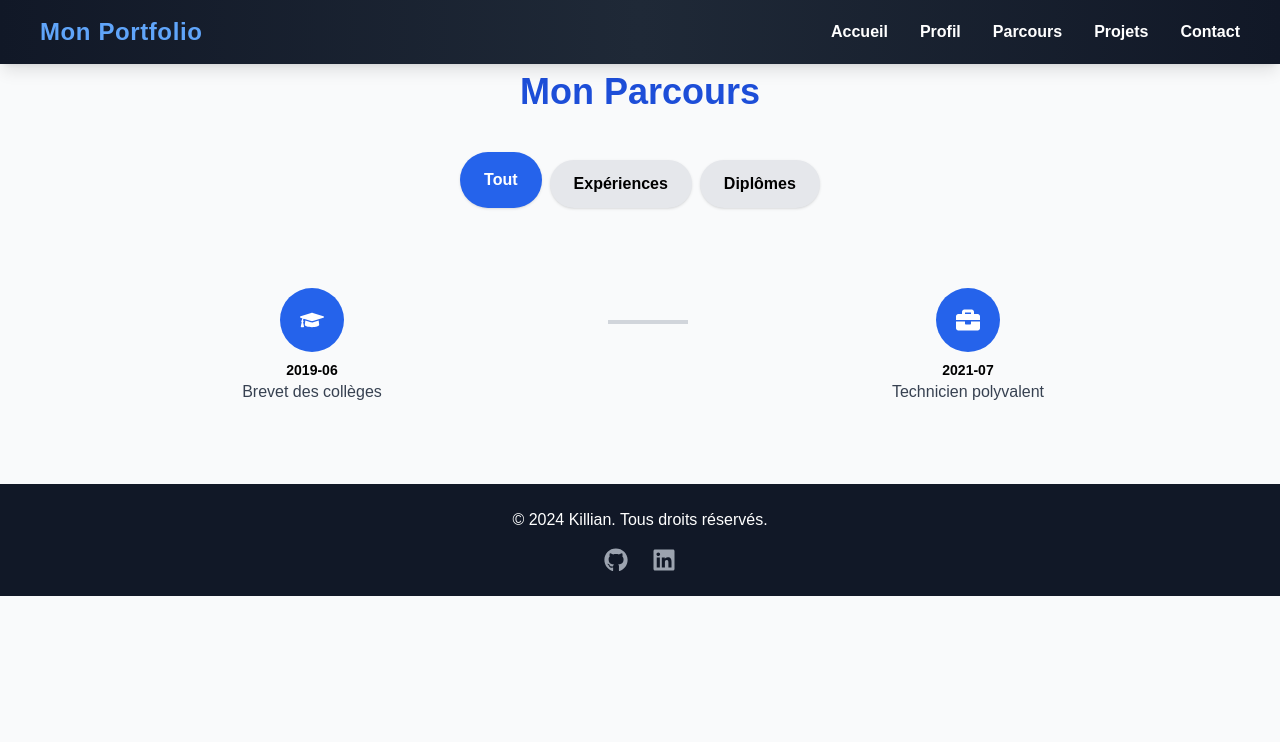
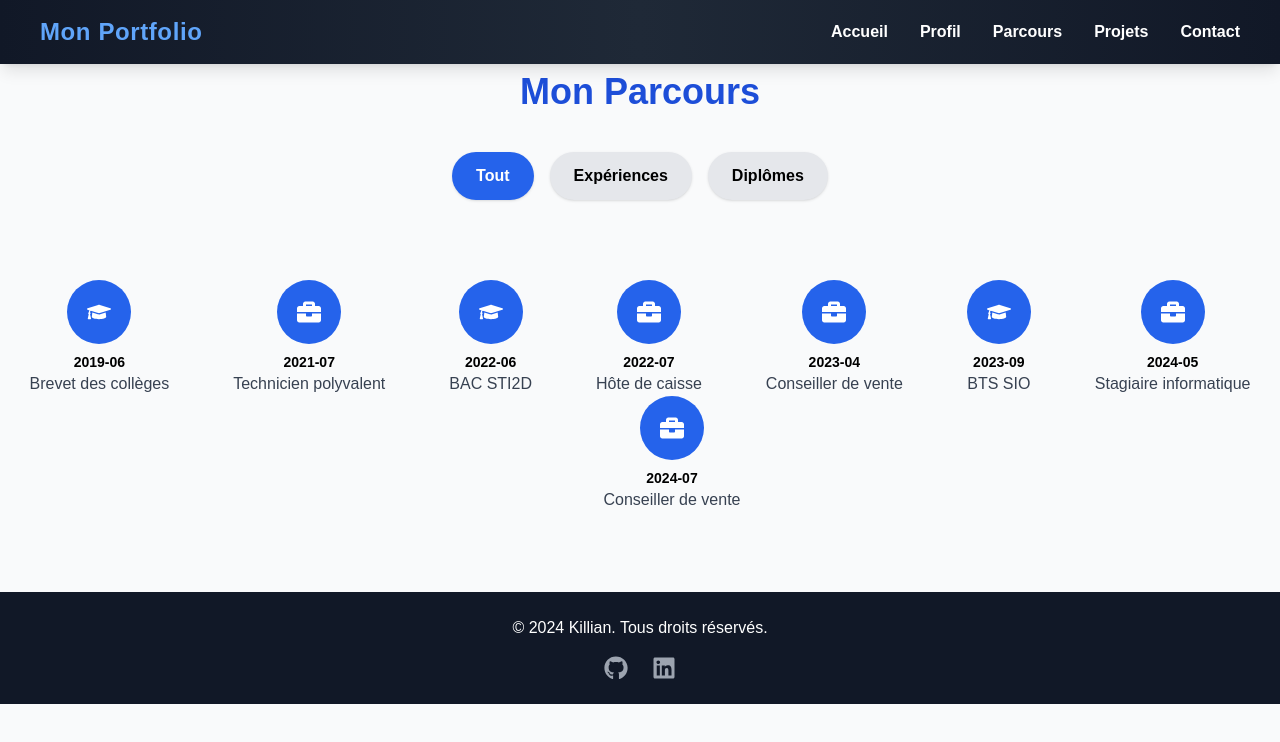
Before and after one commit to killianbiondo/Portfolio_enLigne, a Next.js app in the folder mon-portfolio/: page /parcours in a window 1280 px wide. Shown: the top 742 px of the page. Built offline with nearby package versions, Linux system fonts and the light colour scheme.

Commit message:
update files

```diff
--- a/mon-portfolio/pages/parcours.js
+++ b/mon-portfolio/pages/parcours.js
@@ -20,7 +20,50 @@ export default function Parcours() {
             skills: ['Organisation', 'Travail en équipe'],
             icon: <FaBriefcase />,
         },
-        // (Autres expériences et diplômes)
+        {
+            title: 'Hôte de caisse',
+            subtitle: 'Migros',
+            location: 'Thoiry, France',
+            date: '2022-07',
+            duration: '1 mois',
+            description: "Collaboration avec mes supérieurs pour développer des stratégies visant à renforcer la fidélisation de la clientèle.",
+            missions: ['Gestion des transactions', 'Accueil des clients', 'Mise en rayon'],
+            skills: ['Relation client', 'Gestion du stress', 'Travail en équipe'],
+            icon: <FaBriefcase />,
+        },
+        {
+            title: 'Conseiller de vente',
+            subtitle: 'Botanic',
+            location: 'Saint-Genis-Pouilly, France',
+            date: '2023-04',
+            duration: '6 mois',
+            description: "J'ai assuré la mise en rayon des produits tout en contribuant activement aux activités de vente.",
+            missions: ['Mise en rayon', 'Assistance client'],
+            skills: ['Gestion de stock', 'Relation client', 'Travail en équipe'],
+            icon: <FaBriefcase />,
+        },
+        {
+            title: 'Stagiaire informatique',
+            subtitle: 'Safran Aerosystems',
+            location: 'Roche-la-Molière, France',
+            date: '2024-05',
+            duration: '1 mois',
+            description: "J'ai refait l'architecture d'un site web collaboratif.",
+            missions: ['Reconstruction d’un site web', 'Collaboration avec les équipes techniques'],
+            skills: ['Développement web', 'Gestion de projet'],
+            icon: <FaBriefcase />,
+        },
+        {
+            title: 'Conseiller de vente',
+            subtitle: 'Kiabi',
+            location: 'Thoiry, France',
+            date: '2024-07',
+            duration: '1 mois',
+            description: "J'ai assuré la mise en rayon des produits tout en contribuant activement aux activités de vente.",
+            missions: ['Mise en rayon', 'Gestion des stocks'],
+            skills: ['Service client', 'Organisation', 'Travail en équipe'],
+            icon: <FaBriefcase />,
+        },
     ];
 
     const diplomas = [
@@ -35,7 +78,28 @@ export default function Parcours() {
             skills: ['Bases générales'],
             icon: <FaGraduationCap />,
         },
-        // (Autres diplômes)
+        {
+            title: 'BAC STI2D',
+            subtitle: 'Lycée Saint-Exupéry',
+            location: 'Saint-Genis-Pouilly, France',
+            date: '2022-06',
+            duration: '2 ans',
+            description: "Formation complète en Systèmes d'Informations Numériques.",
+            missions: ['Projets techniques', 'Initiation à la programmation'],
+            skills: ['Analyse', 'Résolution de problèmes'],
+            icon: <FaGraduationCap />,
+        },
+        {
+            title: 'BTS SIO',
+            subtitle: 'Lycée Simone Weil',
+            location: 'Saint-Étienne, France',
+            date: '2023-09',
+            duration: '2 ans',
+            description: 'Formation complète en Solutions Logicielles et Applications Métiers.',
+            missions: ['Développement web', 'Gestion de bases de données'],
+            skills: ['Programmation', 'Gestion de projets informatiques'],
+            icon: <FaGraduationCap />,
+        },
     ];
 
     const sortedData = [...experiences, ...diplomas].sort((a, b) => new Date(a.date) - new Date(b.date));
@@ -48,7 +112,7 @@ export default function Parcours() {
                 <h2 className="text-4xl font-bold mb-10 text-center text-blue-700 animate-fadeInUp">Mon Parcours</h2>
 
                 {/* Filter Menu */}
-                <div className="flex flex-wrap justify-center space-x-2 space-y-2 mb-10">
+                <div className="flex justify-center space-x-4 mb-10">
                     <button
                         className={`px-6 py-3 rounded-full font-semibold shadow transition ${
                             filter === 'all' ? 'bg-blue-600 text-white hover:bg-blue-700' : 'bg-gray-200 hover:bg-gray-300'
@@ -76,12 +140,11 @@ export default function Parcours() {
                 </div>
 
                 {/* Timeline */}
-                <div className="relative py-10">
-                    <div className="relative flex flex-col items-center space-y-8 md:flex-row md:space-x-16 md:space-y-0">
+                <div className="relative flex flex-wrap justify-center py-10 md:space-x-16">
                     {filteredData.map((item, index) => (
                         <div
                             key={index}
-                                className="group relative flex flex-col items-center w-full md:w-auto md:flex-1 cursor-pointer"
+                            className="group relative flex flex-col items-center cursor-pointer w-full sm:w-auto"
                             onMouseEnter={() => setHoveredIndex(index)}
                             onMouseLeave={() => setHoveredIndex(null)}
                             onClick={() => setSelectedItem(item)}
@@ -91,24 +154,8 @@ export default function Parcours() {
                             </div>
                             <p className="text-sm font-semibold mt-2 group-hover:text-blue-700 text-center">{item.date}</p>
                             <p className="text-gray-700 group-hover:text-gray-900 text-center">{item.title}</p>
-
-                                {/* Hovered Card */}
-                                {hoveredIndex === index && (
-                                    <div className="absolute top-20 w-64 p-4 bg-white border rounded-lg shadow-lg text-left z-10">
-                                        <h4 className="text-lg font-bold text-blue-600">{item.title}</h4>
-                                        {item.subtitle && <p className="text-gray-500">🏢 {item.subtitle}</p>}
-                                        {item.location && <p className="text-gray-500">📍 {item.location}</p>}
-                                        <p className="text-gray-700 mt-2">{item.description}</p>
-                                    </div>
-                                )}
-
-                                {/* Connector */}
-                                {index < filteredData.length - 1 && (
-                                    <div className="hidden md:block absolute top-8 left-full w-20 h-1 bg-gray-300"></div>
-                                )}
                         </div>
                     ))}
-                    </div>
                 </div>
 
                 {/* Detailed Card */}
@@ -120,26 +167,6 @@ export default function Parcours() {
                         <p className="text-gray-700 mt-2">📅 {selectedItem.date}</p>
                         {selectedItem.duration && <p className="text-gray-500">⏳ Durée : {selectedItem.duration}</p>}
                         <p className="mt-4">{selectedItem.description}</p>
-                        {selectedItem.missions && (
-                            <>
-                                <h4 className="mt-6 text-lg font-semibold">Missions :</h4>
-                                <ul className="list-disc ml-6 text-gray-700">
-                                    {selectedItem.missions.map((mission, index) => (
-                                        <li key={index}>{mission}</li>
-                                    ))}
-                                </ul>
-                            </>
-                        )}
-                        {selectedItem.skills && (
-                            <>
-                                <h4 className="mt-6 text-lg font-semibold">Compétences développées :</h4>
-                                <ul className="list-disc ml-6 text-gray-700">
-                                    {selectedItem.skills.map((skill, index) => (
-                                        <li key={index}>{skill}</li>
-                                    ))}
-                                </ul>
-                            </>
-                        )}
                     </div>
                 )}
             </main>
```
Lines whose indentation alone changed are shown as unchanged.
